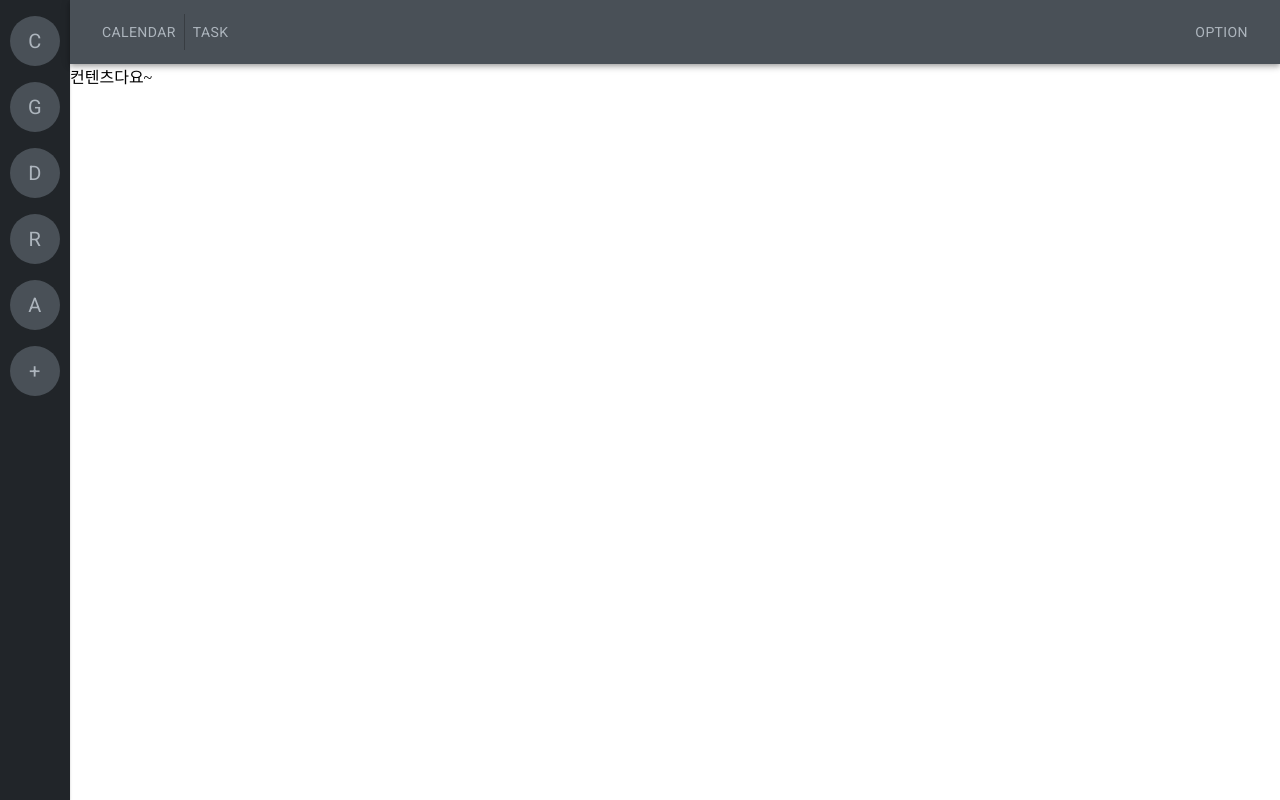
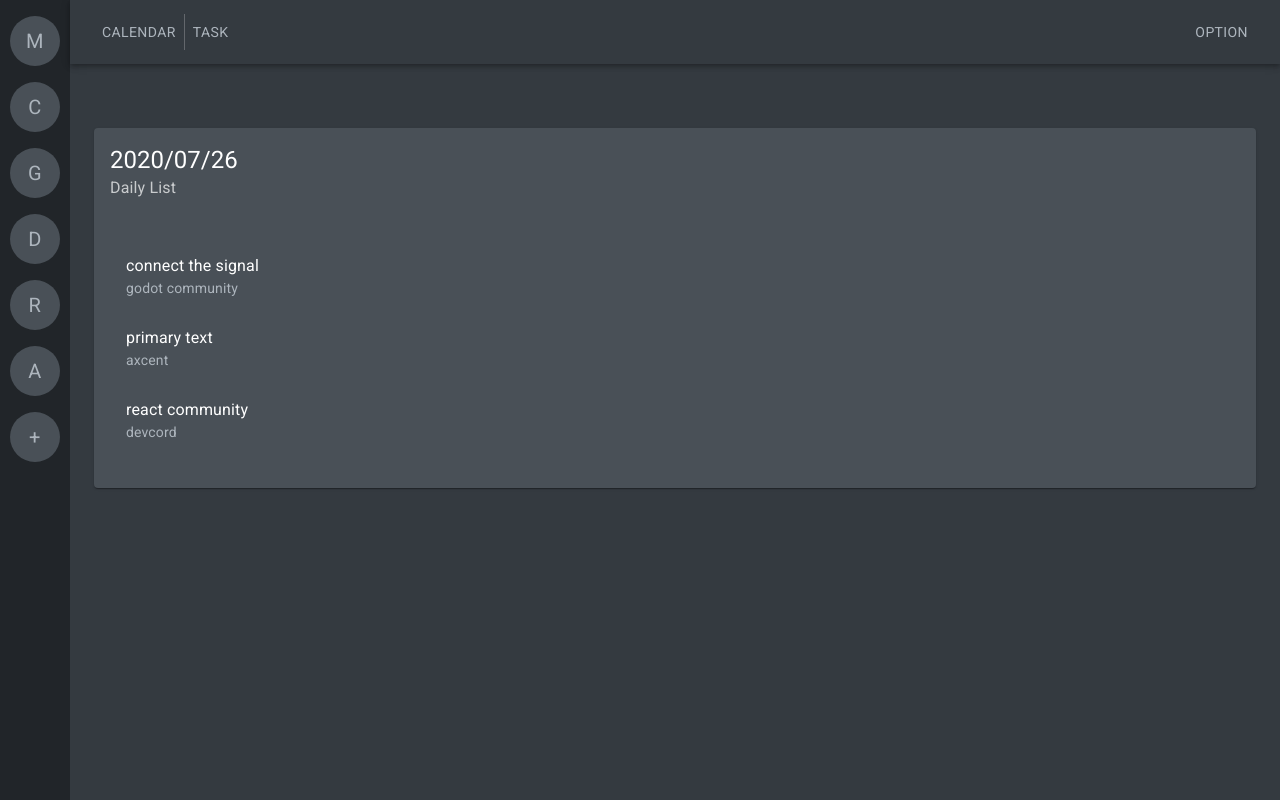
Before and after one commit to chanlendar/legacy-chanlendar-front, a React (Create React App) app in the folder front/: page / in a window 1280 px wide. Built offline with nearby package versions, Linux system fonts and the light colour scheme; the HTML template or start-up script is replaced by a standard one.

Commit message:
contents added & had modified global typography styles

```diff
--- a/front/src/App.js
+++ b/front/src/App.js
@@ -1,5 +1,6 @@
 import React from "react";
 import { createGlobalStyle } from "styled-components";
+import { createMuiTheme, ThemeProvider } from "@material-ui/core/styles";
 import AppLayout from "./components/AppLayout";
 
 const GlobalStyle = createGlobalStyle`
@@ -7,15 +8,28 @@ const GlobalStyle = createGlobalStyle`
 		margin: 0;
 		padding: 0;
 		box-sizing: border-box;
+		background-color: #343a40;
 	}
 `;
 
 function App() {
+	const darkMode = createMuiTheme({
+		overrides: {
+			MuiTypography: {
+				body2: {
+					color: "#adb5bd",
+				},
+			},
+		},
+		palette: {
+			type: "dark",
+		},
+	});
 	return (
-		<>
+		<ThemeProvider theme={darkMode}>
 			<GlobalStyle />
 			<AppLayout />
-		</>
+		</ThemeProvider>
 	);
 }
 
--- a/front/src/components/Contents.js
+++ b/front/src/components/Contents.js
@@ -1,7 +1,72 @@
 import React from "react";
+import {
+	Container,
+	Card,
+	CardHeader,
+	CardContent,
+	Typography,
+	List,
+	ListItem,
+	ListItemText,
+} from "@material-ui/core";
+
+import { useContainerStyles, useCardStyles } from "../styles";
 
 function Contents() {
-	return <div>컨텐츠다요~</div>;
+	const containerStyles = useContainerStyles();
+	const cardStyles = useCardStyles();
+
+	return (
+		<div className={containerStyles.root}>
+			<Container fixed>
+				<Card className={cardStyles.root}>
+					<CardHeader title="2020/07/26" subheader="Daily List" />
+					<CardContent>
+						<List>
+							<ListItem>
+								<ListItemText
+									primary={
+										<Typography>
+											connect the signal
+										</Typography>
+									}
+									secondary={
+										<Typography variant="body2">
+											godot community
+										</Typography>
+									}
+								/>
+							</ListItem>
+							<ListItem>
+								<ListItemText
+									primary={
+										<Typography>primary text</Typography>
+									}
+									secondary={
+										<Typography variant="body2">
+											axcent
+										</Typography>
+									}
+								/>
+							</ListItem>
+							<ListItem>
+								<ListItemText
+									primary={
+										<Typography>react community</Typography>
+									}
+									secondary={
+										<Typography variant="body2">
+											devcord
+										</Typography>
+									}
+								/>
+							</ListItem>
+						</List>
+					</CardContent>
+				</Card>
+			</Container>
+		</div>
+	);
 }
 
 export default Contents;
--- a/front/src/reducers/index.js
+++ b/front/src/reducers/index.js
@@ -1,29 +1,33 @@
 const initialState = {
 	User: {
-        nickname: 'Ainte',
+		nickname: "Ainte",
 	},
 	Topics: [
 		{
 			id: 1,
-            title: 'chanlendar',
+			title: "Main",
 		},
 		{
 			id: 2,
-            title: 'godot community',
+			title: "chanlendar",
 		},
 		{
 			id: 3,
-            title: 'devcord',
+			title: "godot community",
 		},
 		{
 			id: 4,
-            title: 'Reactiflux',
+			title: "devcord",
 		},
 		{
 			id: 5,
-            title: 'Axcent',
+			title: "Reactiflux",
 		},
-    ]
+		{
+			id: 6,
+			title: "Axcent",
+		},
+	],
 };
 
 const rootReducer = (state = initialState, action) => {
--- a/front/src/styles/index.js
+++ b/front/src/styles/index.js
@@ -53,7 +53,7 @@ export const useGridStyles = makeStyles((theme) => ({
  */
 export const useAppBarStyles = makeStyles((theme) => ({
 	root: {
-		backgroundColor: "#495057",
+		backgroundColor: "#343a40",
 	},
 	toolbar: {
 		justifyContent: "space-between",
@@ -61,6 +61,27 @@ export const useAppBarStyles = makeStyles((theme) => ({
 	button: {
 		color: "#adb5bd",
 	},
+}));
+
+/**
+ * ContainerStyles
+ */
+export const useContainerStyles = makeStyles((theme) => ({
+	root: {
+		backgroundColor: "#343a40",
+		height: "calc(100vh - 64px)",
+		overflow: "hidden",
+	},
+}));
+
+/**
+ * CardStyles
+ */
+export const useCardStyles = makeStyles((theme) => ({
+	root: {
+		backgroundColor: "#495057",
+		marginTop: "64px",
+	}
 }));
 
 /**
```
Lines whose indentation alone changed are shown as unchanged.
